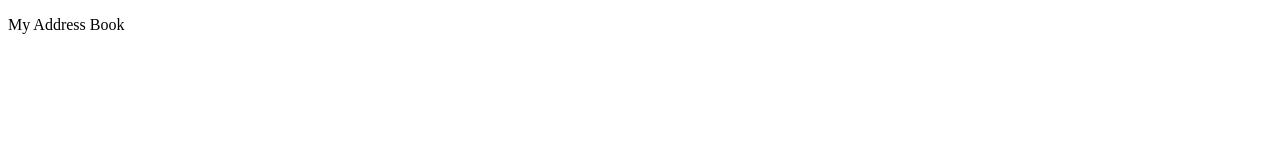
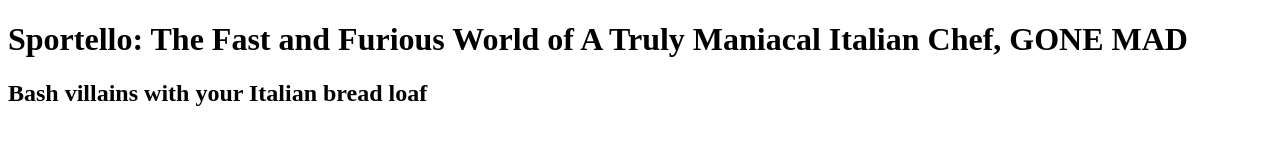
Before and after one commit to AlexBaranosky/Sportello, a plain HTML site: page public/index.html in a window 1280 px wide. Drawn offline with nearby package versions, Linux system fonts and the light colour scheme.

```diff
--- a/public/index.html
+++ b/public/index.html
@@ -1,15 +1,14 @@
-<!DOCTYPE html PUBLIC "-//W3C//DTD XHTML 1.0 Strict//EN"
-	"http://www.w3.org/TR/xhtml1/DTD/xhtml1-strict.dtd">
+<!DOCTYPE html PUBLIC "-//W3C//DTD XHTML 1.0 Strict//EN" "http://www.w3.org/TR/xhtml1/DTD/xhtml1-strict.dtd">
 <html xmlns="http://www.w3.org/1999/xhtml" xml:lang="en">
-	<head>
-		<meta http-equiv="content-type" content="text/html; charset=utf-8" />
-		<title>My Address book</title>
-		<script type="text/javascript" src="http://ajax.googleapis.com/ajax/libs/jquery/1.4.2/jquery.min.js"></script>
-	</head>
+<head>
+    <meta http-equiv="content-type" content="text/html; charset=utf-8"/>
+    <title>Sportello</title>
+</head>
 
-  <body id="main">
-    <p>
-      My Address Book
-    </p>
-  <body>
+<body id="main">
+<h1>Sportello: The Fast and Furious World of A Truly Maniacal Italian Chef, GONE MAD</h1>
+
+<h2>Bash villains with your Italian bread loaf</h2>
+
+</body>
 </html>
```
Also changed, not shown: 4 other files.
